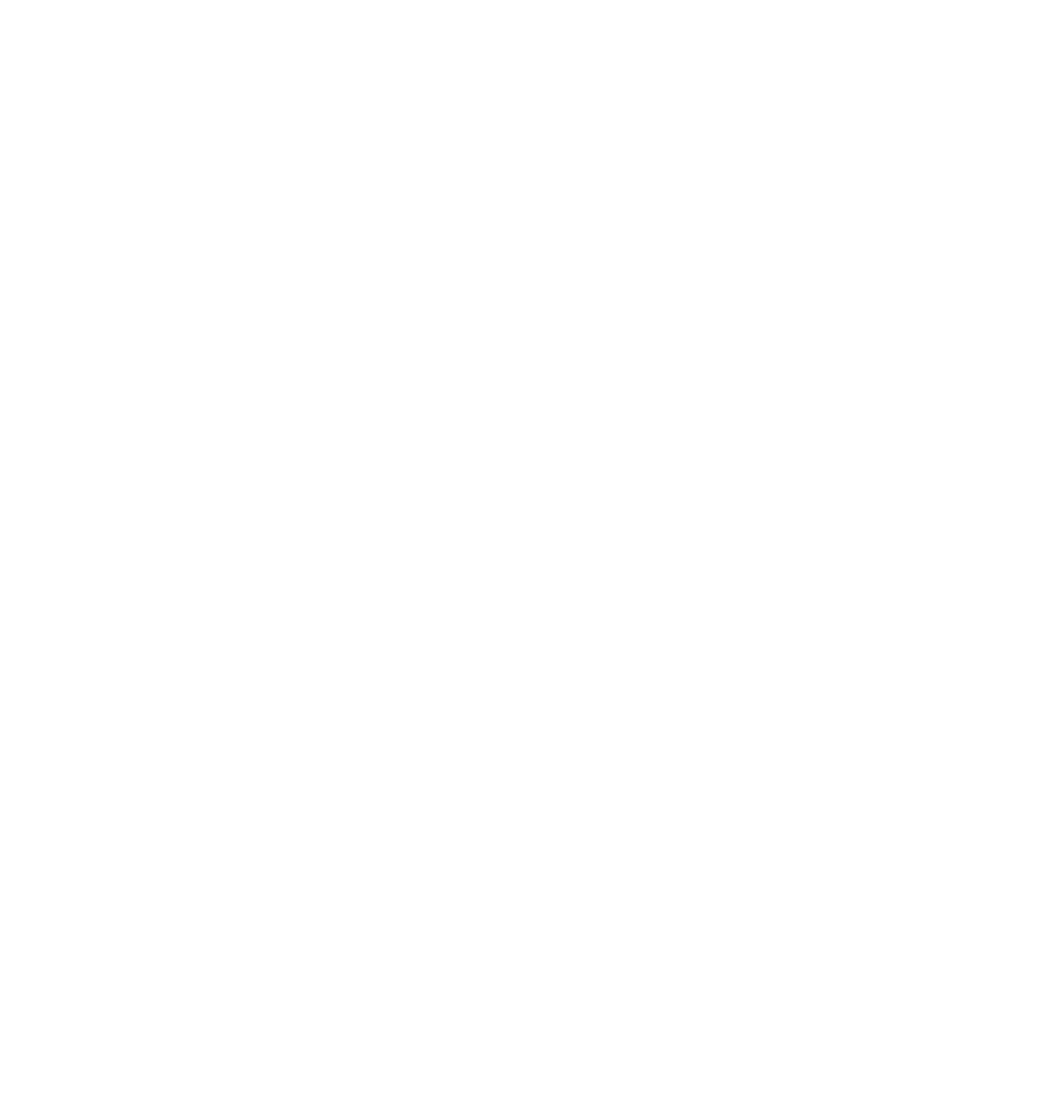
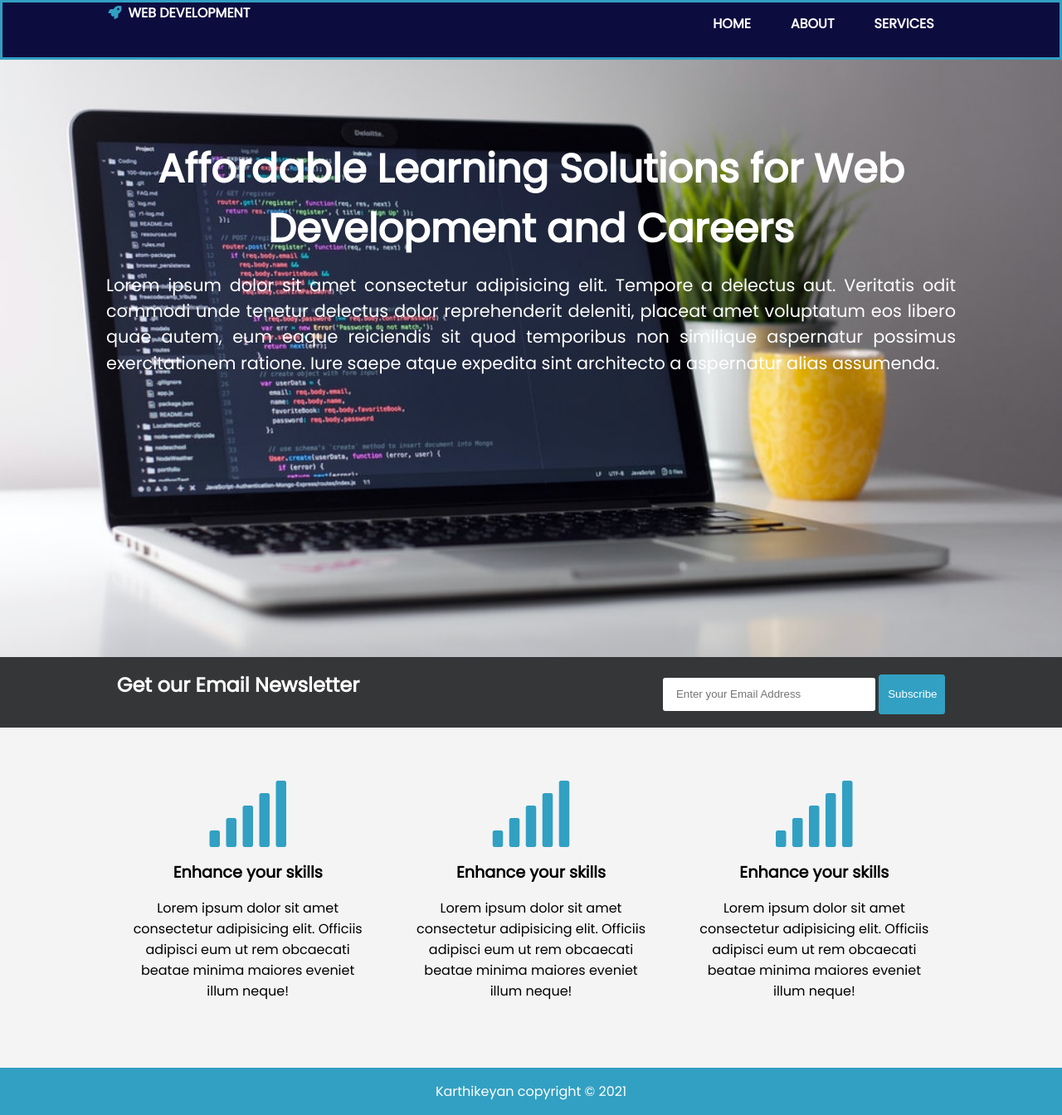
Before and after one commit to karthikn-kkstark/email_newsletter, a plain HTML site: page index.html in a window 1280 px wide. Shown: the whole page at 83% size. Before the commit the page ends 800 px from the top, so only its background shows below. Drawn offline with Linux system fonts and the light colour scheme.

Commit message:
homepage completed

```diff
--- a/index.html
+++ b/index.html
@@ -8,5 +8,55 @@
     <link rel="stylesheet" href="./styles/style.css" type="text/css" />
     <link rel="stylesheet" href="https://cdnjs.cloudflare.com/ajax/libs/font-awesome/5.15.3/css/all.min.css" integrity="sha512-iBBXm8fW90+nuLcSKlbmrPcLa0OT92xO1BIsZ+ywDWZCvqsWgccV3gFoRBv0z+8dLJgyAHIhR35VZc2oM/gI1w==" crossorigin="anonymous" referrerpolicy="no-referrer" />
 </head>
-<body></body>
+<body>
+    <nav>
+        <div class="container">
+            <div class="branding">
+                <a href="#"><i class="fas fa-rocket"></i><span>Web Development</span></a>
+            </div>
+            <ul>
+                <li><a href="#">Home</a></li>
+                <li><a href="#">About</a></li>
+                <li><a href="#">Services</a></li>
+            </ul>
+        </div>
+    </nav>
+    <header>
+        <div class="container">
+            <h1>Affordable Learning Solutions for Web Development and Careers</h1>
+            <p>Lorem ipsum dolor sit amet consectetur adipisicing elit. Tempore a delectus aut. Veritatis odit commodi unde tenetur delectus dolor reprehenderit deleniti, placeat amet voluptatum eos libero quae autem, eum eaque reiciendis sit quod temporibus non similique aspernatur possimus exercitationem ratione. Iure saepe atque expedita sint architecto a aspernatur alias assumenda.</p>
+        </div>
+    </header>
+    <section class = "news-letter">
+        <div class="container">
+            <h2>Get our Email Newsletter</h2>
+            <form action="#">
+                <input type="email" name="email" id="email" placeholder="Enter your Email Address">
+                <button type="submit" class="btn">Subscribe</button>
+            </form>
+        </div>
+    </section>
+    <section class = "cards">
+        <div class="container">
+            <div class="card">
+                <i class="fa fa-signal fa-5x"></i>
+                <h3>Enhance your skills</h3>
+                <p>Lorem ipsum dolor sit amet consectetur adipisicing elit. Officiis adipisci eum ut rem obcaecati beatae minima maiores eveniet illum neque!</p>
+            </div>
+            <div class="card">
+                <i class="fa fa-signal fa-5x"></i>
+                <h3>Enhance your skills</h3>
+                <p>Lorem ipsum dolor sit amet consectetur adipisicing elit. Officiis adipisci eum ut rem obcaecati beatae minima maiores eveniet illum neque!</p>
+            </div>
+            <div class="card">
+                <i class="fa fa-signal fa-5x"></i>
+                <h3>Enhance your skills</h3>
+                <p>Lorem ipsum dolor sit amet consectetur adipisicing elit. Officiis adipisci eum ut rem obcaecati beatae minima maiores eveniet illum neque!</p>
+            </div>
+        </div>
+    </section>
+    <footer>
+        <p>Karthikeyan copyright &copy; 2021</p>
+    </footer>
+</body>
 </html>
--- a/styles/style.css
+++ b/styles/style.css
@@ -1,4 +1,197 @@
-@import url('https://fonts.googleapis.com/css2?family=Poppins:wght@200&display=swap');
+@import url('https://fonts.googleapis.com/css2?family=Poppins&display=swap');
+
+
+*, *::after, *::before{
+    margin: 0;
+    padding: 0;
+    box-sizing: border-box;
+}
+html{
+    font-size: 16px;
+}
 body{
     font-family: 'Poppins', sans-serif;
+    padding: 0;
+    margin: 0;
+    background-color: #f4f4f4;
 }
+.container{
+    width: 80%;
+    margin: auto;
+    overflow: hidden;
+}
+
+a{
+    color: #fff;
+    text-decoration: none;
+    font-size: 1rem;
+}
+
+li{
+    list-style: none;
+    font-size: 1rem;
+    color: #fff;
+}
+
+.btn{
+    height: 3rem;
+    border: 1px solid #ccc;
+    border-radius: 3px;
+    width: 5rem;
+    padding: 5px 10px;
+    cursor: pointer;
+    text-align: center;
+}
+
+nav{
+    background-color: rgb(13, 12, 63);
+    color: #fff;
+    padding-top: 1rem 0;
+    min-height: 4.5rem;
+    border: 3px solid #32a0c2;
+}
+
+nav a{
+    text-transform: uppercase;
+}
+
+nav li{
+    float: left;
+    display: inline;
+    padding: 0 1.5rem;
+    font-weight: 600;
+}
+
+nav .branding {
+    float: left;
+}
+
+nav .branding a {
+    margin: 0;
+    font: size 0.5em;
+    font-weight: 900;
+    margin-top: 0.8rem;
+}
+
+nav .branding a i {
+    margin-right: 0.5rem;
+    color: #32a0c2;
+}
+
+nav ul{
+    float: right;
+    margin-top: 0.8rem;
+}
+
+nav ul li a.active{
+    color: #32a0c2;
+    font-weight: 700;
+}
+
+nav ul li a:hover{
+    color: #32a0c2;
+    font-weight: 700;
+}
+/* Navbar eng */
+
+/* Header start */
+header {
+    min-height: 45rem;
+    background: url(../images/photo-1517694712202-14dd9538aa97.jpg) no-repeat center;
+    background-size: cover;
+    text-align: center;
+    color: #fff;
+}
+
+header h1{
+    margin-top: 6rem;
+    font-size: 3rem;
+    margin-bottom: 1rem;
+}
+
+header p{
+    font-size: 1.3rem;
+    line-height: 1.5;
+    text-align: justify;
+}
+
+/* Header End */
+
+/*News letter start*/
+
+.news-letter{
+    padding: 1rem;
+    color: #fff;
+    background: #353637;
+}
+
+.news-letter h2{
+    float: left;
+}
+
+.news-letter form{
+    float: right;
+    margin-top: 0.3rem;
+}
+
+.news-letter input[type="email"]{
+    padding: 1rem;
+    height: 2.5rem;
+    width: 16rem;
+    border-radius: 3px;
+    border: 0;
+}
+
+.news-letter input[type="email"]:focus{
+    outline: none;
+}
+
+.news-letter .btn{
+    background-color:  #32a0c2;
+    border-color: #32a0c2;
+    color:#fff;
+}
+
+/* Newsletter styling End*/
+
+/*cards styling start*/
+.cards{
+    padding: 2rem 0;
+    margin: 2rem 0;
+}
+.cards .container {
+    display: flex;
+    flex-direction: row;
+    text-align: center;
+}
+
+.cards .container .card{
+    width: 32%;
+    margin: 0 1rem;
+    padding: 0 0.5rem;
+}
+
+.cards .container .card i {
+    color: #32a0c2;
+    padding-bottom: 1rem;
+}
+
+.cards .container .card h3 {
+    font-size: 1.2rem;
+    padding-bottom: 1rem;
+}
+
+.cards .container .card p {
+    padding-bottom: 1rem;
+}
+
+/* cards styling end */
+
+footer{
+    padding: 1rem;
+    margin-top: 1rem;
+    color: #fff;
+    background-color: #32a0c2;
+    text-align: center;
+    font-size:1rem;
+}
```
Also changed, not shown: images/photo-1517694712202-14dd9538aa97.jpg (added).
